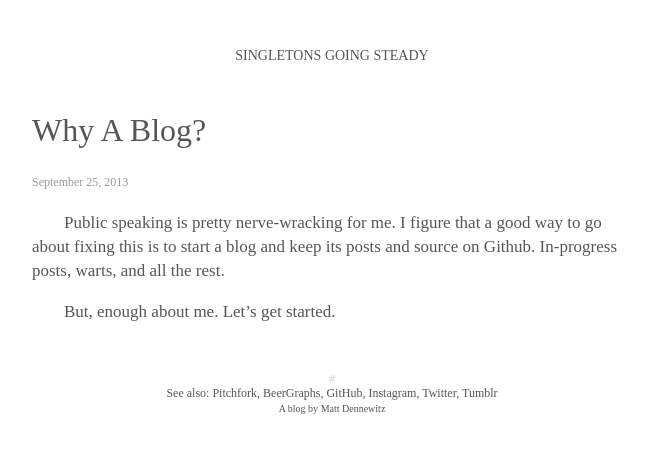
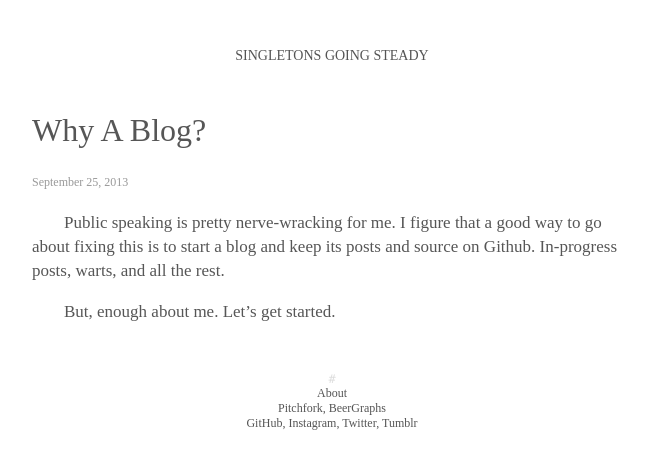
Before and after one commit to mattdennewitz/mattdennewitz.github.io, a Jekyll site: the page built from _posts/2013-09-24-why-a-blog.markdown, in a window 1280 px wide. Shown: the top 469 px of the page, without its empty margins (308-956 px from the left). Built offline with Jekyll 4.4.1, drawn with Linux system fonts in a browser that asks for light colours; Markdown is read by kramdown in place of the engine named in the settings.

Commit message:
disallow comments on about, intro. tweak footer.

```diff
--- a/_layouts/default.html
+++ b/_layouts/default.html
@@ -33,14 +33,13 @@
             <code class="blip">&#35;</code>
 
             <div class="container contact">
-                See also:
+                <a href="/about.html">About</a><br />
                 <a href="http://pitchfork.com/">Pitchfork</a>,
-                <a href="http://beergraphs.com/">BeerGraphs</a>,
+                <a href="http://beergraphs.com/">BeerGraphs</a><br />
                 <a href="https://github.com/mattdennewitz">GitHub</a>,
                 <a href="https://instagram.com/mattdennewitz">Instagram</a>,
                 <a href="https://twitter.com/mattdennewitz">Twitter</a>,
                 <a href="http://mattdennewitz.com/">Tumblr</a><br />
-                <small>A blog by <a href="mailto:singletonsgoingsteady@gmail.com">Matt Dennewitz</a></small><br />
             </div>
         </footer>
 
@@ -52,7 +51,6 @@
 
             ga('create', 'UA-44552114-1', 'singletonsgoingsteady.com');
             ga('send', 'pageview');
-
         </script>
     </body>
 </html>
--- a/_layouts/post.html
+++ b/_layouts/post.html
@@ -19,7 +19,7 @@
         {{ content }}
     </article>
 
-    {% if page.disallow_comments == true %}
+    {% if page.disallow_comments != true %}
         <section id="comments">
             <h4>Comments</h4>
             <div id="disqus_thread"></div>
--- a/_posts/2013-09-24-why-a-blog.markdown
+++ b/_posts/2013-09-24-why-a-blog.markdown
@@ -2,6 +2,7 @@
 layout: post
 title:  "Why A Blog?"
 date:   2013-09-25 09:00:00
+disallow_comments: true
 ---
 
 Public speaking is pretty nerve-wracking for me.
```
